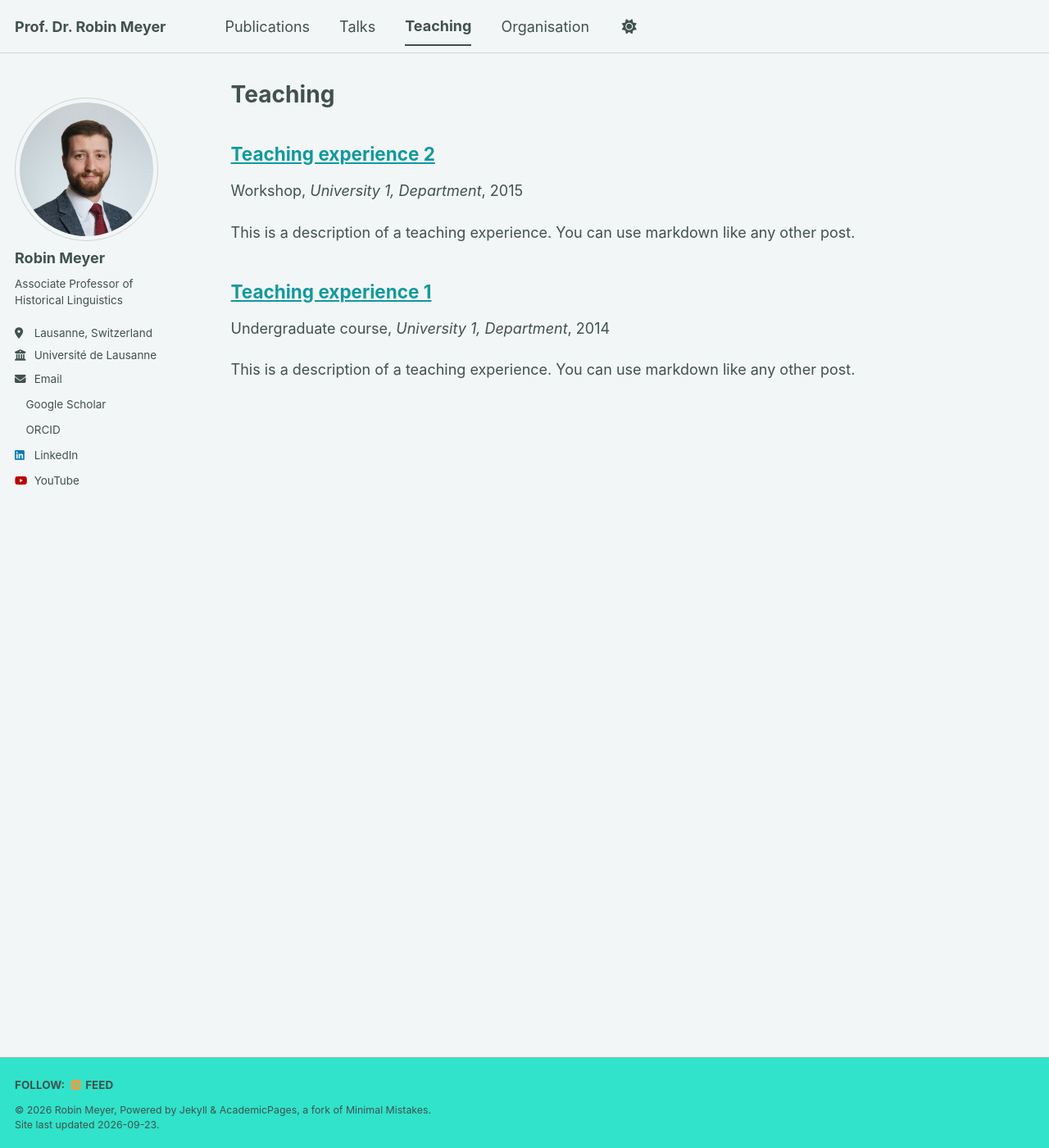
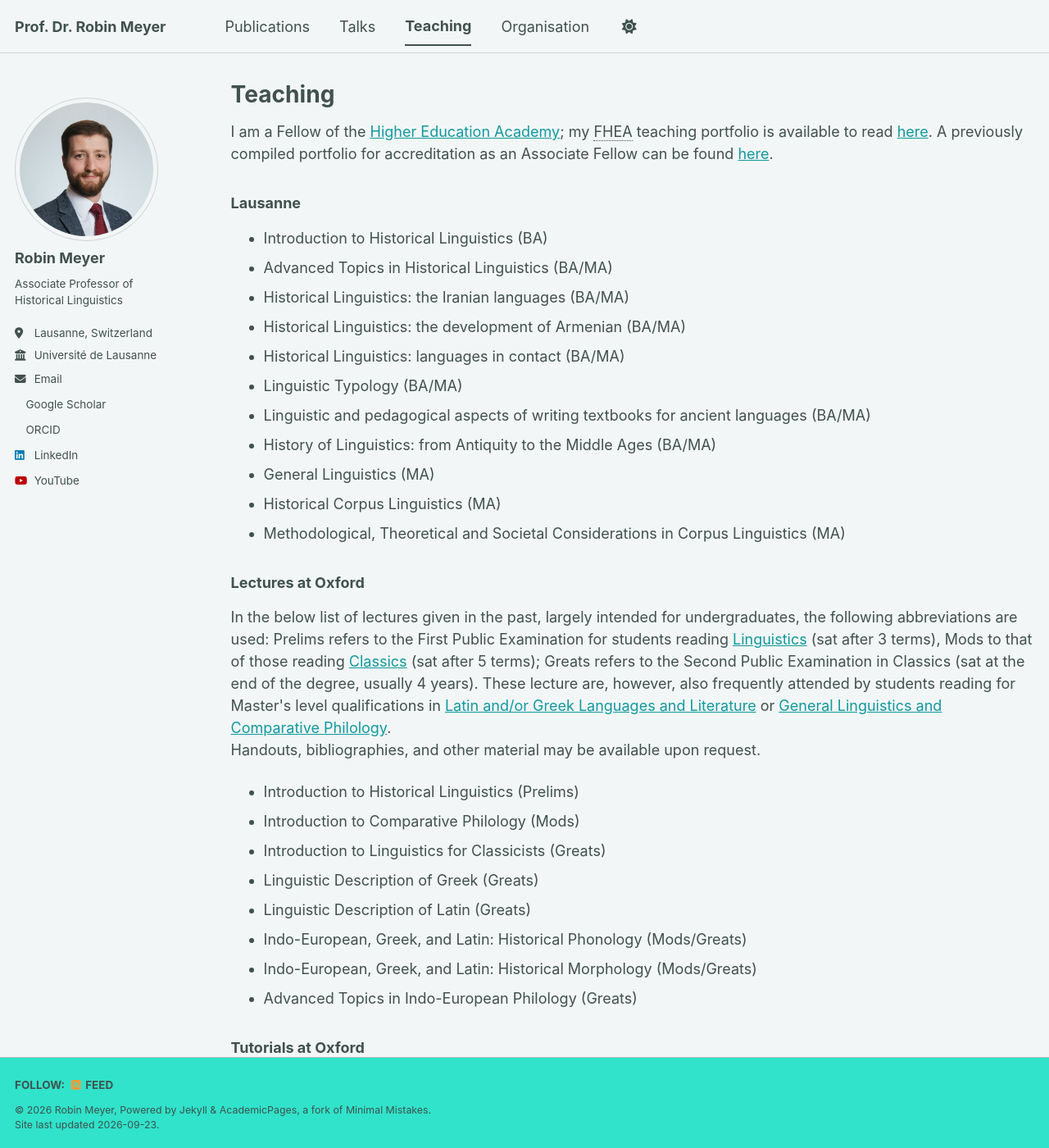
Before and after one commit to rbnmyr/rbnmyr.github.io, a Jekyll site: the page built from _pages/teaching.html, in a window 1280 px wide and 1400 px high. Shown: the whole window at 82% size. Built offline with Jekyll 4.4.1, drawn with Linux system fonts in a browser that asks for light colours; a style sheet for code colours, icons or effects is not loaded; some of the changed text lies outside the part shown.

Commit message:
update teaching site

```diff
--- a/_pages/teaching.html
+++ b/_pages/teaching.html
@@ -7,6 +7,59 @@ author_profile: true
 
 {% include base_path %}
 
-{% for post in site.teaching reversed %}
+<p>I am a Fellow of the <a href="https://www.heacademy.ac.uk/">Higher Education Academy</a>; my <abbr title="Fellow of the Higher Education Academy">FHEA</abbr> teaching portfolio is available to read <a href="https://rbnmyr.eu/wp-content/uploads/pdf/meyer_fhea_2016.pdf" target="_blank">here</a>. A previously compiled portfolio for accreditation as an Associate Fellow can be found <a href="https://rbnmyr.eu/wp-content/uploads/2018/02/teachingportfolio.pdf" target="_blank">here</a>.</p>
+
+
+<h3 >Lausanne</h3>
+<ul >
+<li>Introduction to Historical Linguistics (BA)</li>
+<li>Advanced Topics in Historical Linguistics (BA/MA)</li>
+<li>Historical Linguistics: the Iranian languages (BA/MA)</li>
+<li>Historical Linguistics: the development of Armenian (BA/MA)</li>
+<li>Historical Linguistics: languages in contact (BA/MA)</li>
+<li>Linguistic Typology (BA/MA)</li>
+<li>Linguistic and pedagogical aspects of writing textbooks for ancient languages (BA/MA)</li>
+<li>History of Linguistics: from Antiquity to the Middle Ages (BA/MA)</li>
+<li>General Linguistics (MA)</li>
+<li>Historical Corpus Linguistics (MA)</li>
+<li>Methodological, Theoretical and Societal Considerations in Corpus Linguistics (MA)</li>
+</ul>
+
+
+<h3 >Lectures at Oxford</h3>
+
+<p>In the below list of lectures given in the past, largely intended for undergraduates, the following abbreviations are used: Prelims refers to the First Public Examination for students reading <a href="https://www.ox.ac.uk/admissions/undergraduate/courses-listing/modern-languages-and-linguistics?wssl=1" target="_blank">Linguistics</a> (sat after 3 terms), Mods to that of those reading <a  href="https://www.ox.ac.uk/admissions/undergraduate/courses-listing/classics?wssl=1" target="_blank">Classics</a> (sat after 5 terms); Greats refers to the Second Public Examination in Classics (sat at the end of the degree, usually 4 years). These lecture are, however, also frequently attended by students reading for Master's level qualifications in <a  href="https://www.ox.ac.uk/admissions/graduate/courses/mphil-greek-andor-latin-languages-and-literature?wssl=1" target="_blank">Latin and/or Greek Languages and Literature</a> or <a  href="https://www.ox.ac.uk/admissions/graduate/courses/mphil-general-linguistics-and-comparative-philology?wssl=1" target="_blank">General Linguistics and Comparative Philology</a>.<br>Handouts, bibliographies, and other material may be available upon request.</p>
+<ul >
+<li>Introduction to Historical Linguistics (Prelims)</li>
+<li>Introduction to Comparative Philology (Mods)</li>
+<li>Introduction to Linguistics for Classicists (Greats)</li>
+<li>Linguistic Description of Greek (Greats)</li>
+<li>Linguistic Description of Latin (Greats)</li>
+<li>Indo-European, Greek, and Latin: Historical Phonology (Mods/Greats)</li>
+<li>Indo-European, Greek, and Latin: Historical Morphology (Mods/Greats)</li>
+<li>Advanced Topics in Indo-European Philology (Greats)</li>
+</ul>
+
+<h3 >Tutorials at Oxford</h3>
+<p>Oxford tutorials consist of one-hour-long small group discussions (1–3 students, 1 tutor) of prepared essays (c. 2,000–2,500 words). Students base their writing on reading lists provided by the tutor, and receive written feedback.</p>
+<ul >
+<li>Grammatical Analysis (Prelims)</li>
+<li>Historical Linguistics and Comparative Philology (Mods/Greats)</li>
+<li>General Linguistics and Comparative Philology (Greats)</li>
+<li>Greek Historical Linguistics (Greats)</li>
+<li>Latin Historical Linguistics (Greats)</li>
+<li>Armenian Historical Linguistics (PG)</li>
+<li>History and Structure of Latin (PG)</li>
+<li>History and Structure of Armenian (PG)</li>
+</ul>
+
+
+
+<h3>Language Classes at Oxford</h3>
+
+<p>I used to teach Latin, Greek, and Classical Armenian at all levels, and also give reading classes in set texts, which have in the past included, <em>inter alia</em>:&nbsp;Homer, Herodotus, Lysias, Demosthenes, Libanius, Xenophon; Vergil, Cicero, Ovid, Caesar,&nbsp; Sallust, Nepos.</p>
+
+
+<!--{% for post in site.teaching reversed %}
   {% include archive-single.html %}
-{% endfor %}
+{% endfor %}-->
```
